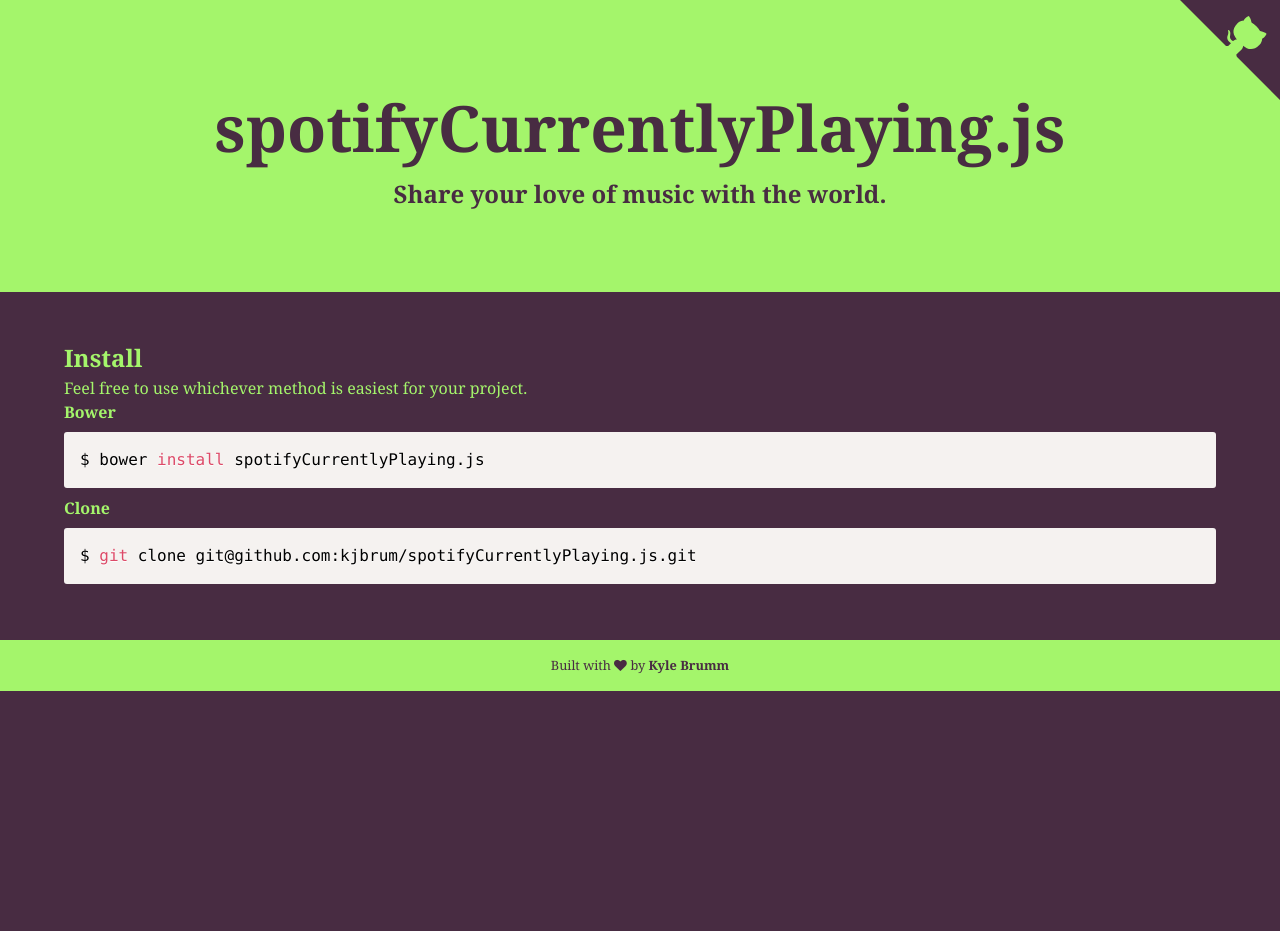
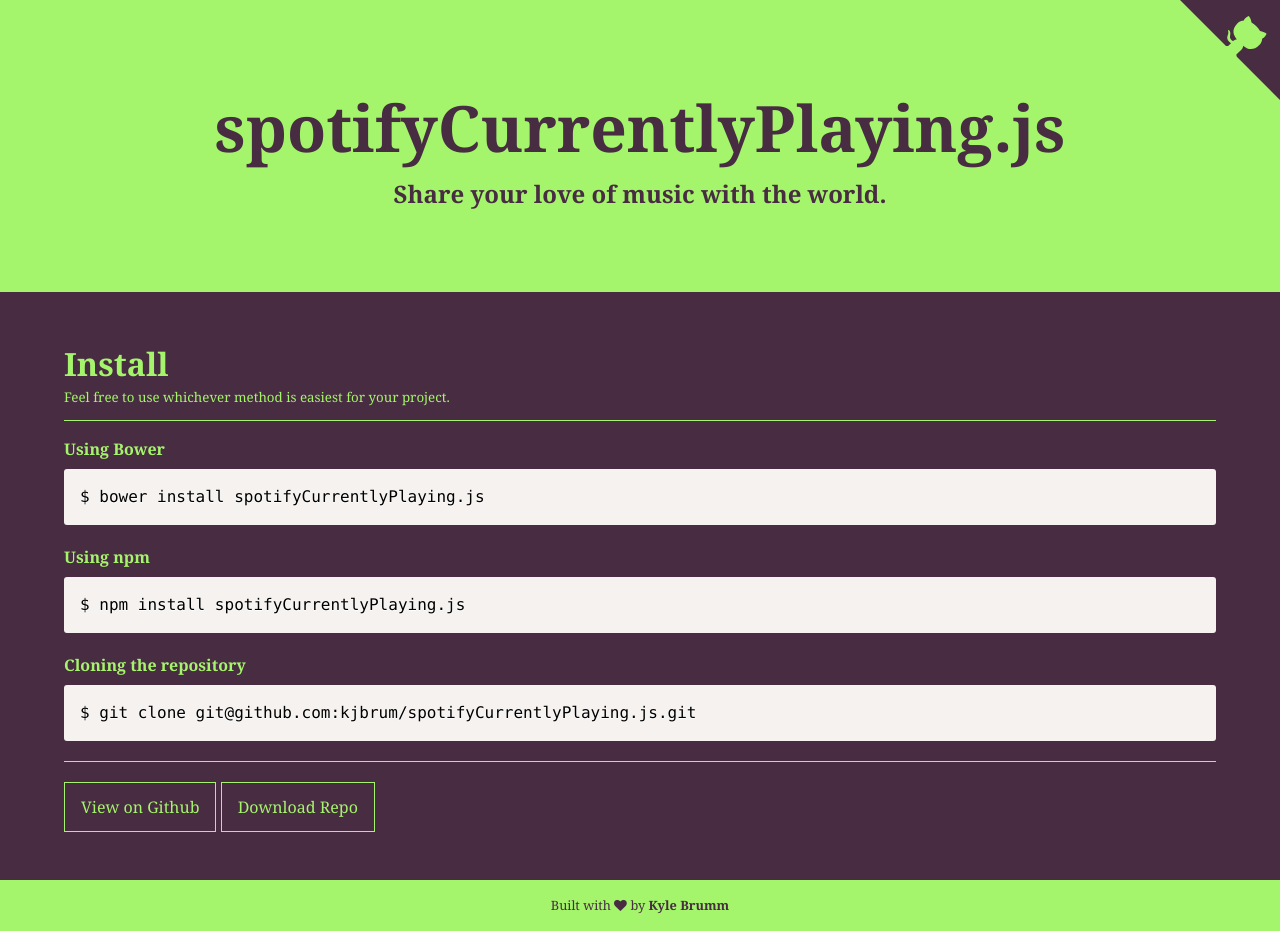
Before and after one commit to kjbrum/spotifyCurrentlyPlaying.js, a website: page index.html in a window 1280 px wide. Before the commit the page ends 800 px from the top, so only its background shows below. Drawn offline with Linux system fonts and the light colour scheme; no server answers.

Commit message:
Finish the installation section

```diff
--- a/index.html
+++ b/index.html
@@ -56,16 +56,24 @@
         <!-- Installation section -->
         <section class="section section--install">
             <div class="container">
-                <h2>Install</h2>
-                <p>Feel free to use whichever method is easiest for your project.</p>
+                <div class="section-heading">
+                    <h2>Install</h2>
+                    <small class="subheading">Feel free to use whichever method is easiest for your project.</small class="subheading">
+                </div>
 
-                <h4>Bower</h4>
+                <h4>Using Bower</h4>
+                <pre><code class="language-html">$ bower install spotifyCurrentlyPlaying.js</code></pre>
 
-                <pre><code class="language-bash">$ bower install spotifyCurrentlyPlaying.js</code></pre>
+                <h4>Using npm</h4>
+                <pre><code class="language-html">$ npm install spotifyCurrentlyPlaying.js</code></pre>
 
-                <h4>Clone</h4>
+                <h4>Cloning the repository</h4>
+                <pre><code class="language-html">$ git clone git@github.com:kjbrum/spotifyCurrentlyPlaying.js.git</code></pre>
 
-                <pre><code class="language-bash">$ git clone git@github.com:kjbrum/spotifyCurrentlyPlaying.js.git</code></pre>
+                <hr>
+
+                <a class="btn shake shake-little" href="https://github.com/kjbrum/spotifyCurrentlyPlaying.js/" target="_blank">View on Github</a>
+                <a class="btn shake shake-little" href="https://github.com/kjbrum/spotifyCurrentlyPlaying.js/archive/master.zip">Download Repo</a>
             </div>
         </section>
 
--- a/scss/_buttons.scss
+++ b/scss/_buttons.scss
@@ -3,19 +3,22 @@
 .btn,
 .button {
 	display: inline-block;
-	background: $primary;
-	color: $white;
+	// background: $primary;
+	color: $primary;
 	line-height: 1;
 	font-weight: normal;
 	padding: 1rem;
-	border: 0;
+	border: 1px solid $primary;
 	text-align: center;
     font-family: $font;
     font-size: 1rem;
     cursor: pointer;
+    transition: none;
 
-	&:hover, &:focus {
-		background: $secondary-light;
+	&:hover,
+	&:focus {
+		color: $secondary;
+		background: $primary;
 	}
 
 	&.disabled {
--- a/scss/_headings.scss
+++ b/scss/_headings.scss
@@ -4,3 +4,17 @@
 h4, h5, h6 {
 
 }
+
+h2 {
+    font-size: 2rem;
+}
+
+.section-heading {
+    border-bottom: 1px solid $primary;
+    margin-bottom: 1rem;
+
+    .subheading {
+        display: block;
+        margin-bottom: 0.75rem;
+    }
+}
--- a/scss/_main.scss
+++ b/scss/_main.scss
@@ -29,12 +29,24 @@
     padding: 0;
 }
 
+hr {
+    border: 0;
+    margin: 1.25rem 0;
+    height: 1px;
+    background: $primary;
+}
+
 img {
     max-width: 100%;
 }
 
 pre {
     border-radius: 3px;
+    font-size: 0.8rem;
+
+    @media all and (min-width: $bp-s) {
+        font-size: 1rem;
+    }
 }
 
 // Sections
@@ -47,6 +59,14 @@
 
     @media all and (min-width: $bp-l) {
         padding: 3rem 0;
+    }
+
+    h4 {
+        margin-top: 1.25rem;
+
+        &:first-of-type {
+            margin-top: 0;
+        }
     }
 }
 
```
Also changed, not shown: css/style.css.
